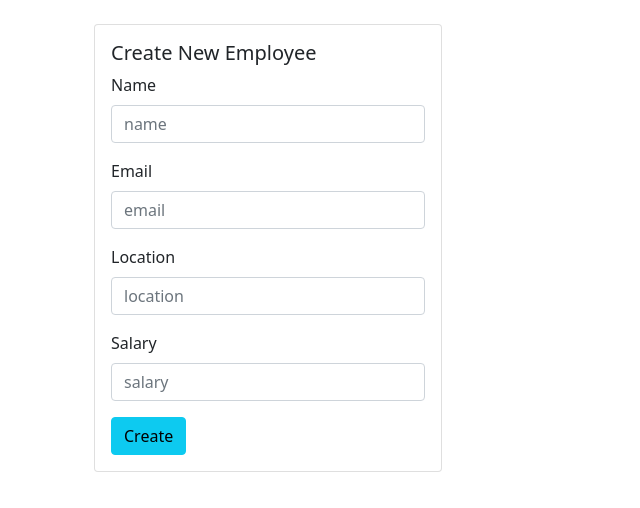
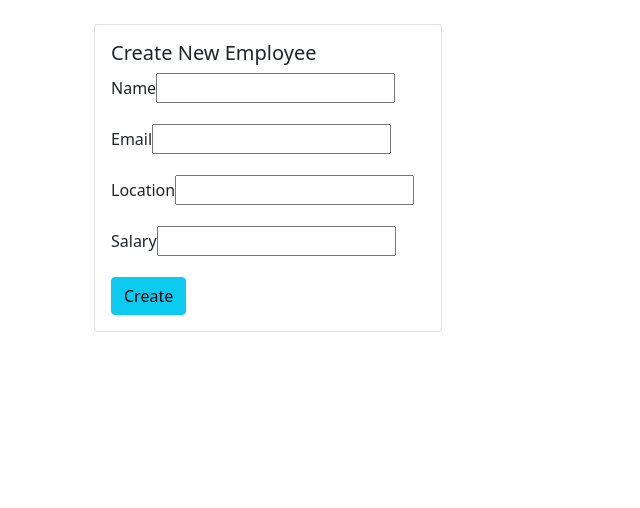
Before and after one commit to TheAgunda/Learn-React, a React (Create React App) app: page / in a window 1280 px wide. Shown: the top 508 px of the page, without its empty margins (0-640 px from the left). Built offline with nearby package versions, Linux system fonts and the light colour scheme.

Commit message:
simplified code using yup lib

```diff
--- a/package.json
+++ b/package.json
@@ -10,7 +10,8 @@
     "react": "^17.0.2",
     "react-dom": "^17.0.2",
     "react-scripts": "4.0.3",
-    "web-vitals": "^1.1.2"
+    "web-vitals": "^1.1.2",
+    "yup": "^0.32.11"
   },
   "scripts": {
     "start": "react-scripts start",
--- a/src/index.js
+++ b/src/index.js
@@ -1,31 +1,8 @@
 import React from 'react';
 import ReactDOM from 'react-dom';
 import { useFormik } from 'formik';
+import * as yup from 'yup';
 
-const ValidatedEmployee = (empData) => {
-  const errors = {
-
-  }
-  if (!empData.name) {
-    errors.name = "Please Enter the name";
-  }
-  else if (empData.name.length > 20) {
-    errors.name = "Employee name should not exceed 20 character";
-  }
-
-  if (!empData.location) {
-    errors.location = "Please Enter the location";
-
-  }
-  if (!empData.email) {
-    errors.email = "Please Enter employee  email.";
-  }
-  else if (! /^[A-Z0-9._%+-]+@[A-Z0-9.-]+\.[A-Z]{2,4}$/i.test(empData.email)) {
-
-    errors.email = "Invalid Email";
-  }
-  return errors;
-}
 
 const EmployeeComponent = () => {
   const formik = useFormik({
@@ -35,7 +12,11 @@ const EmployeeComponent = () => {
       location: '',
       email: '',
     },
-    validate: ValidatedEmployee,
+    validationSchema: yup.object({
+      name:yup.string(20,"name should not exceed 20 character").required("this is requied value"),
+      location:yup.string().required("this is requied value"),
+      email:yup.string(20,"name should not exceed 20 character").email("invalid emai").required("this is requied value"),
+    }),
     onSubmit: values => {
       alert(JSON.stringify(values))
     }
@@ -53,7 +34,7 @@ const EmployeeComponent = () => {
               <form onSubmit={formik.handleSubmit}>
                 <div className="mb-3">
                   <label className="form-label" htmlFor='name'>Name</label>
-                  <input type="text" className="form-control" name="name" id="name" placeholder="name" value={formik.values.name} onChange={formik.handleChange} onBlur={formik.handleBlur} />
+                  <input  name="name" {...formik.getFieldProps('name')} />
 
 
 
@@ -61,17 +42,17 @@ const EmployeeComponent = () => {
                 </div>
                 <div className="mb-3">
                   <label className="form-label" htmlFor='email'>Email</label>
-                  <input type="text" className="form-control" name="email" id="email" placeholder="email" value={formik.values.email} onChange={formik.handleChange} onBlur={formik.handleBlur}></input>
+                  <input name="email" {...formik.getFieldProps('email')}/>
 
                   {formik.touched.email && formik.errors.email ? <div class="invalid-feedback d-flex">{formik.errors.email}</div> : null}
                 </div>
                 <div className="mb-3">
                   <label className="form-label" htmlFor='location'>Location</label>
-                  <input type="text" className="form-control" name="location" id="location" placeholder="location" value={formik.values.location} onChange={formik.handleChange} />
+                  <input  name="location" {...formik.getFieldProps('location')} />
                 </div>
                 <div className="mb-3">
-                  <label className="form-label" htmlFor=' q'>Salary</label>
-                  <input type="number" className="form-control" name="salary" id="salary" placeholder="salary" value={formik.values.salary} onChange={formik.handleChange} />
+                  <label className="form-label" htmlFor='salary'>Salary</label>
+                  <input name="salary" {...formik.getFieldProps('salary')} />
                 </div>
                 <button className='btn btn-info'>
                   Create
```
Also changed, not shown: 1 other file (tests, documents, lock files or other folders).
